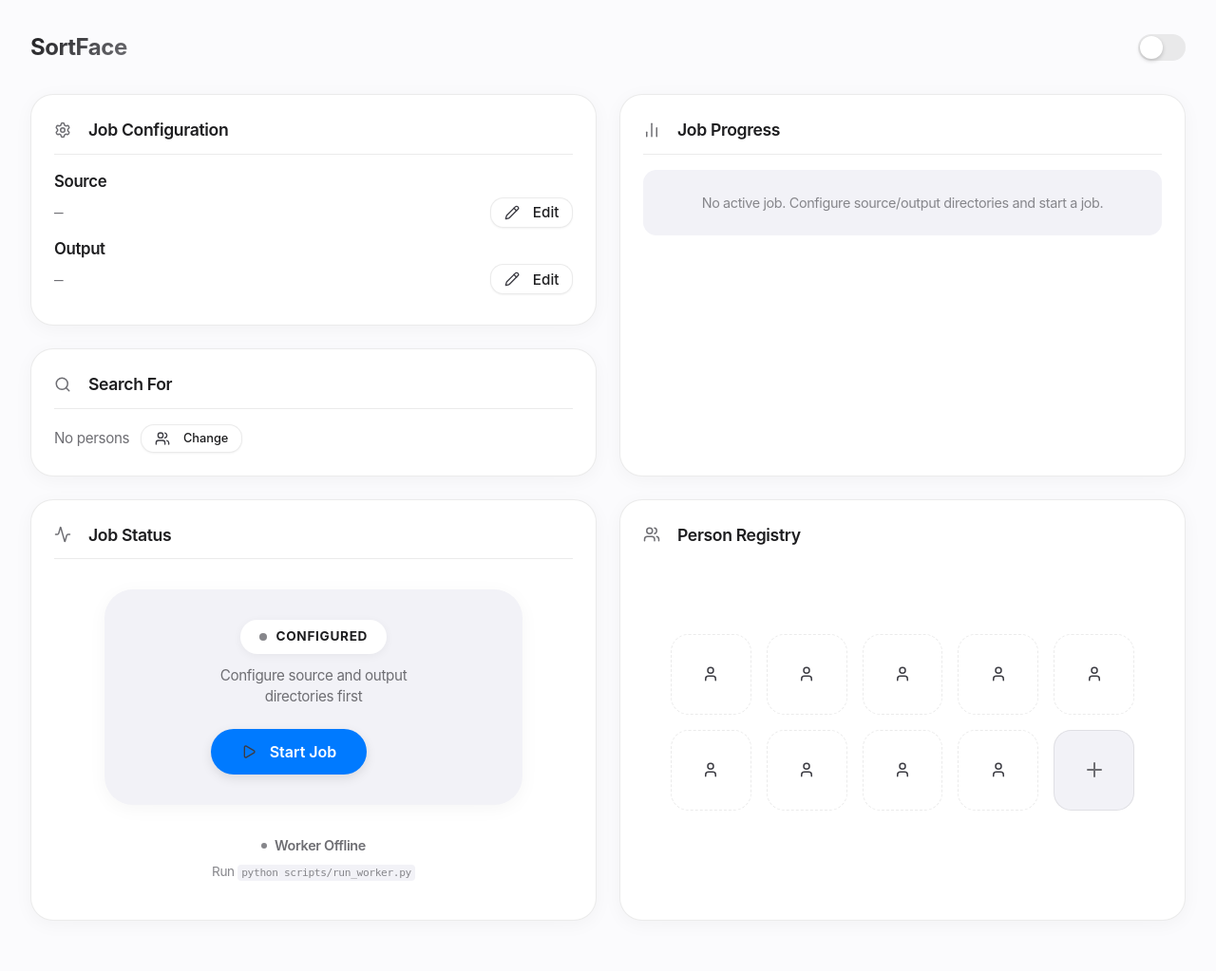
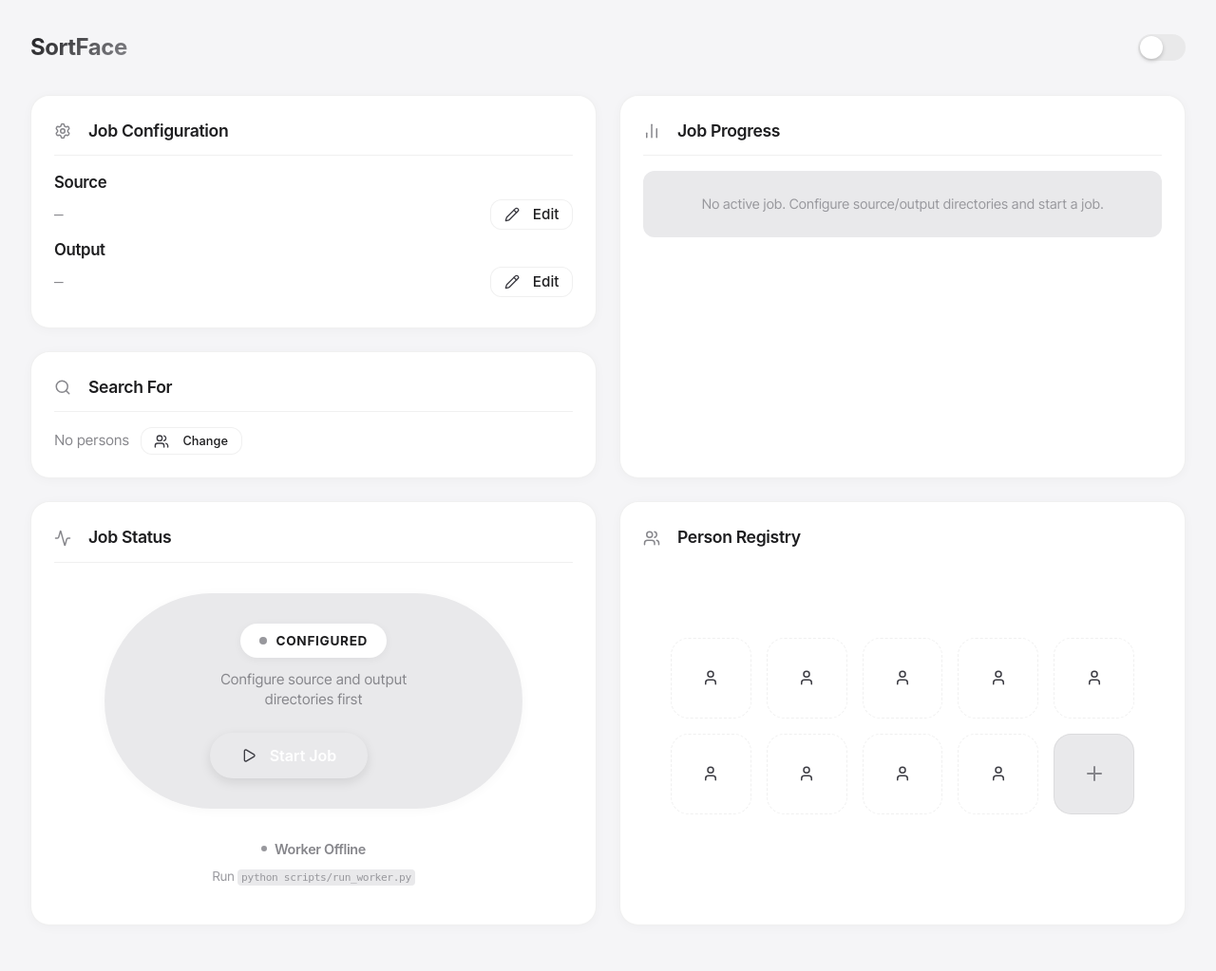
Before and after one commit to bhaskar-k123/sortface, a FastAPI app: page / in a window 1280 px wide. Shown: the whole page at 95% size. Before the commit the page ends 970 px from the top, so only its background shows below. Run offline with FastAPI, Linux system fonts and the light colour scheme; data comes from the database, SQL or seed files in the repository; data that the repository does not hold is empty.

Commit message:
refine ui aesthetics with apple-like design system

```diff
--- a/backend/app/static/css/style.css
+++ b/backend/app/static/css/style.css
@@ -30,30 +30,37 @@
 
 :root {
     --bg-primary: #ffffff;
-    --bg-secondary: #fbfbfd; /* Apple Light Page Background */
-    --bg-tertiary: #f2f2f7; /* System Gray 6 */
-    --border-color: rgba(0, 0, 0, 0.08); /* More subtle borders */
+    --bg-secondary: #f5f5f7; /* Apple Warm Light Grey */
+    --bg-tertiary: #e9e9eb; /* System Gray 5 */
+    --border-color: rgba(0, 0, 0, 0.06); /* Sophisticated, subtle border */
     --text-primary: #1d1d1f; /* Apple primary text */
-    --text-secondary: #6e6e73; /* Apple secondary text */
-    --text-muted: #86868b; /* Apple tertiary text */
-    --accent-cyan: #007aff; /* SF Blue */
+    --text-secondary: #86868b; /* Apple secondary text */
+    --text-muted: #98989d; /* Apple tertiary text */
+
+    /* Functional Colors */
+    --accent-cyan: #007aff; /* System Blue */
     --accent-cyan-dim: #0056b3;
     --accent-green: #34c759; /* System Green */
     --accent-green-dim: #248a3d;
     --accent-orange: #ff9500; /* System Orange */
-    --accent-yellow: #ffcc00; /* System Yellow */
     --accent-red: #ff3b30; /* System Red */
-    --accent-blue: #007aff;
+
+    /* Typography */
+    --font-sans: 'Inter', -apple-system, BlinkMacSystemFont, "SF Pro Display", "Helvetica Neue", Arial, sans-serif;
     --font-mono: 'SF Mono', 'JetBrains Mono', 'Fira Code', monospace;
-    --font-sans: -apple-system, BlinkMacSystemFont, "SF Pro Display", "SF Pro Text", "Helvetica Neue", Helvetica, Arial, sans-serif;
-    --radius-sm: 10px;
-    --radius-md: 14px;
-    --radius-lg: 24px; /* Smooth card corners */
-    --radius-xl: 30px;
-    --shadow-soft: 0 4px 20px rgba(0, 0, 0, 0.04);
-    --shadow-large: 0 10px 40px rgba(0, 0, 0, 0.08);
-
-    /* Animation Variables */
+
+    /* Spacing & Layout */
+    --radius-sm: 8px;
+    --radius-md: 12px;
+    --radius-lg: 20px; /* Sophisticated large radius */
+    --radius-xl: 999px; /* Pill radius */
+
+    /* Effects */
+    --shadow-soft: 0 2px 12px rgba(0, 0, 0, 0.03);
+    --shadow-large: 0 12px 32px rgba(0, 0, 0, 0.06);
+    --backdrop-blur: blur(20px);
+
+    /* Animations */
     --ease-apple: cubic-bezier(0.25, 1, 0.5, 1);
     --duration-fast: 0.2s;
     --duration-normal: 0.3s;
@@ -112,10 +119,12 @@ body {
     font-family: var(--font-sans);
     background: var(--bg-secondary);
     color: var(--text-primary);
-    line-height: 1.47059; /* Apple standard */
-    letter-spacing: -0.022em; /* SF Pro Display style */
+    line-height: 1.5;
+    letter-spacing: -0.022em; /* Tighter crisp tracking */
     min-height: 100vh;
     -webkit-font-smoothing: antialiased;
+    -moz-osx-font-smoothing: grayscale;
+    padding-bottom: 2rem;
 }
 
 .container {
@@ -134,9 +143,7 @@ body {
     padding: 1rem 0;
 }
 
-.operator-header {
-    /* Flex alignment handled by .header */
-}
+
 
 .header-content {
     display: flex;
@@ -378,68 +370,65 @@ input[type="file"]::file-selector-button:hover {
 }
 
 /* Buttons */
+/* Buttons */
 .btn {
-    padding: 0.7rem 1.5rem;
-    border-radius: var(--radius-xl); /* More pill-shaped for Apple feel */
-    font-size: 0.95rem;
-    font-weight: 500;
+    padding: 0.6rem 1.25rem;
+    border-radius: var(--radius-xl);
+    font-size: 0.9rem;
+    font-weight: 600;
     font-family: var(--font-sans);
     cursor: pointer;
-    border: none;
+    border: 1px solid transparent;
     background: var(--bg-tertiary);
-    color: var(--accent-blue);
-    transition: all var(--duration-fast) var(--ease-apple);
+    color: var(--text-primary); /* Default text color */
+    transition: all 0.2s var(--ease-apple);
     display: inline-flex;
     align-items: center;
     justify-content: center;
     gap: 0.5rem;
     -webkit-font-smoothing: antialiased;
-    transform: scale(1);
 }
 
 .btn:hover {
-    background: #e5e5ea;
+    background: #e0e0e0;
     transform: translateY(-1px);
 }
 
 .btn:active {
-    transform: scale(0.96);
+    transform: scale(0.98);
 }
 
 .btn-small {
-    padding: 0.45rem 1.25rem;
-    font-size: 0.9rem;
-    border-radius: var(--radius-md);
-    background: var(--bg-primary);
-    border: 1px solid var(--border-color);
-    box-shadow: 0 1px 2px rgba(0, 0, 0, 0.05);
+    padding: 0.35rem 1rem;
+    font-size: 0.85rem;
+    border-radius: var(--radius-xl); /* Pill shape for small buttons too */
+    background: rgba(0, 0, 0, 0.04);
+    border: 1px solid transparent;
+    color: var(--text-primary);
+    font-weight: 500;
 }
 
 .btn-small:hover {
-    background: var(--bg-tertiary);
-}
-
-.btn:active {
-    transform: scale(0.97);
+    background: rgba(0, 0, 0, 0.08);
 }
 
 .btn-primary {
     background: var(--accent-cyan);
     color: #ffffff;
-}
-
-.btn-primary .icon {
-    color: #ffffff;
+    box-shadow: 0 2px 8px rgba(0, 122, 255, 0.25);
 }
 
 .btn-primary:hover {
     background: var(--accent-cyan-dim);
+    box-shadow: 0 4px 12px rgba(0, 122, 255, 0.35);
 }
 
 .btn-primary:disabled {
-    opacity: 0.3;
+    opacity: 0.5;
     cursor: not-allowed;
     background: var(--accent-cyan);
+    box-shadow: none;
+    transform: none;
 }
 
 /* Status Messages */
```
Also changed, not shown: other parts of backend/app/static/css/style.css (+31 -57 lines).
